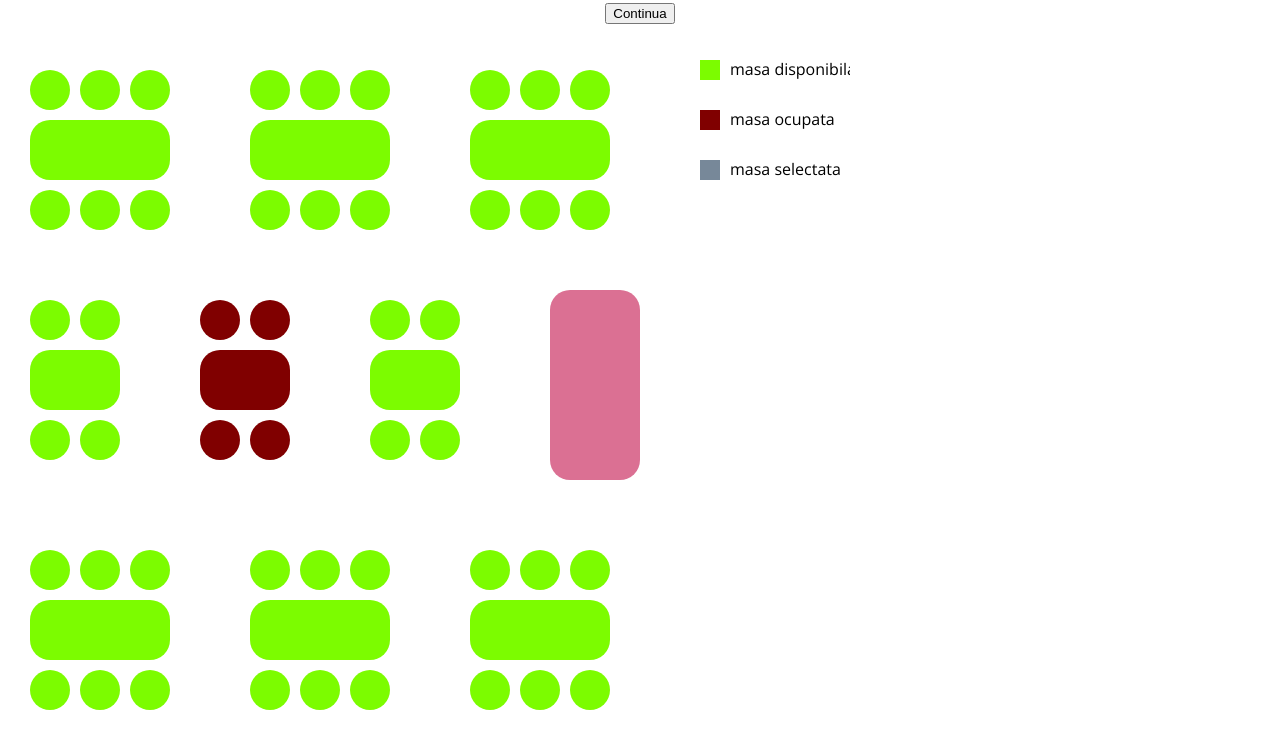
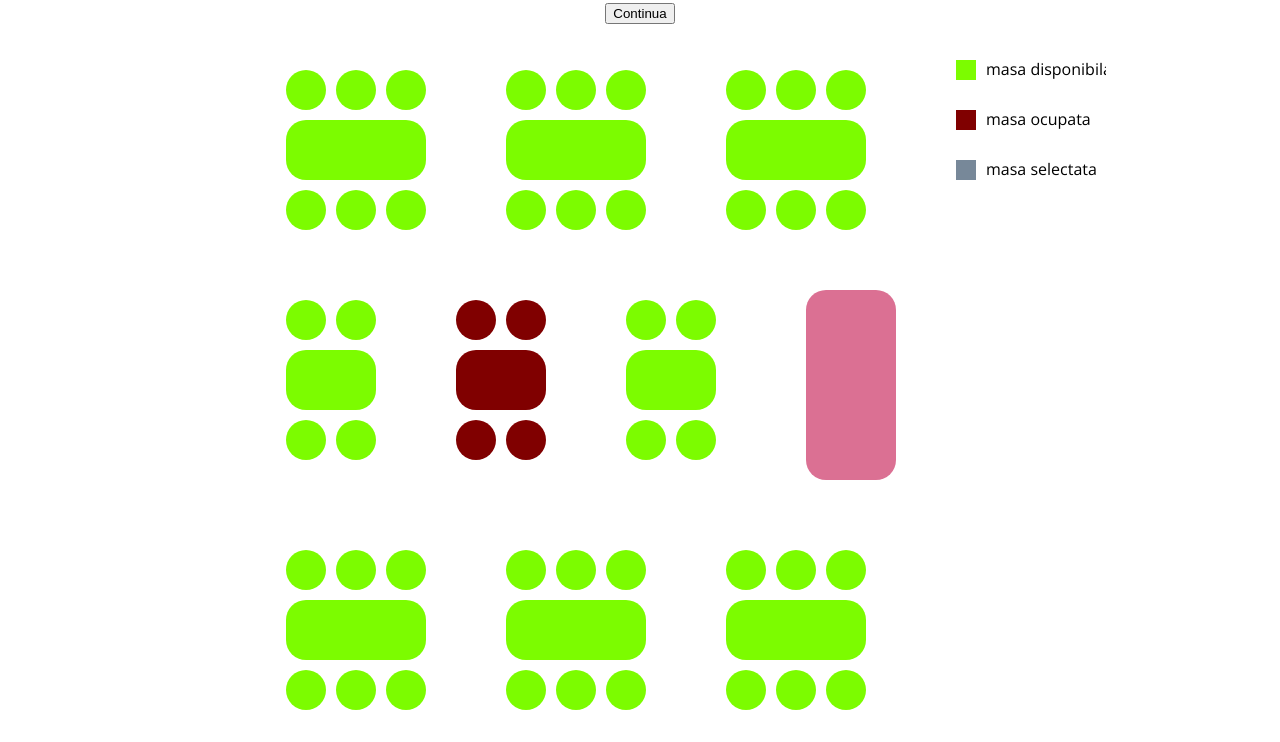
Before and after one commit to FedoraBianca/CoffeShop, a plain HTML site: page rezervari.html in a window 1280 px wide. Shown: the part 780-1522 px from the top of the page. Drawn offline with nearby package versions, Linux system fonts and the light colour scheme.

Commit message:
edit svg

```diff
--- a/rez.css
+++ b/rez.css
@@ -3,6 +3,7 @@ form{
     width: 80%;
     margin: 1em auto 1em auto;
     text-align: center;
+    display: block;
 }
 
 form label{
@@ -13,3 +14,9 @@ form .button{
     display: block;
     margin: 0.5em auto 0em auto;
 }
+
+#mySVG{
+    width: 60%;
+    margin: 1em auto 1em auto;
+    display: block;
+}
--- a/rezervari.html
+++ b/rezervari.html
@@ -37,8 +37,9 @@
 
                     </form>
                 </div>
+<div id="mySVG">
 
-                <svg width="850" height="700">
+<svg width="850" height="700">
 
 <circle class="masa1" cx="50" cy="50" r="20"  fill="LawnGreen " onclick="ch(evt)"/>
 <circle class="masa1"cx="100" cy="50" r="20"  fill="LawnGreen " onclick="ch(evt)" />
@@ -132,7 +133,7 @@
 
    Sorry, your browser does not support inline SVG.
 </svg>
-
+                </div>
             </section>
 
             <div class="fade">
```
